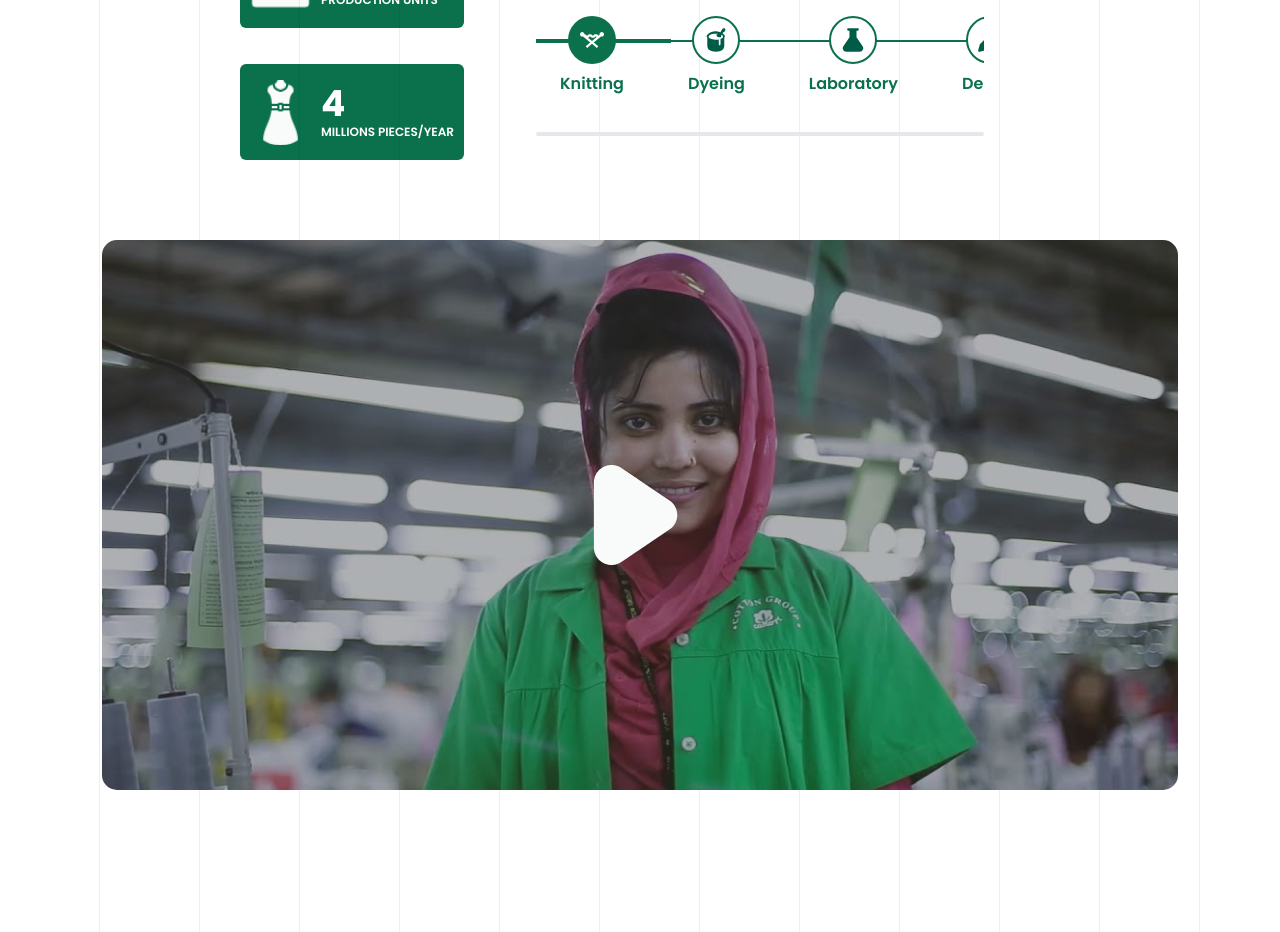
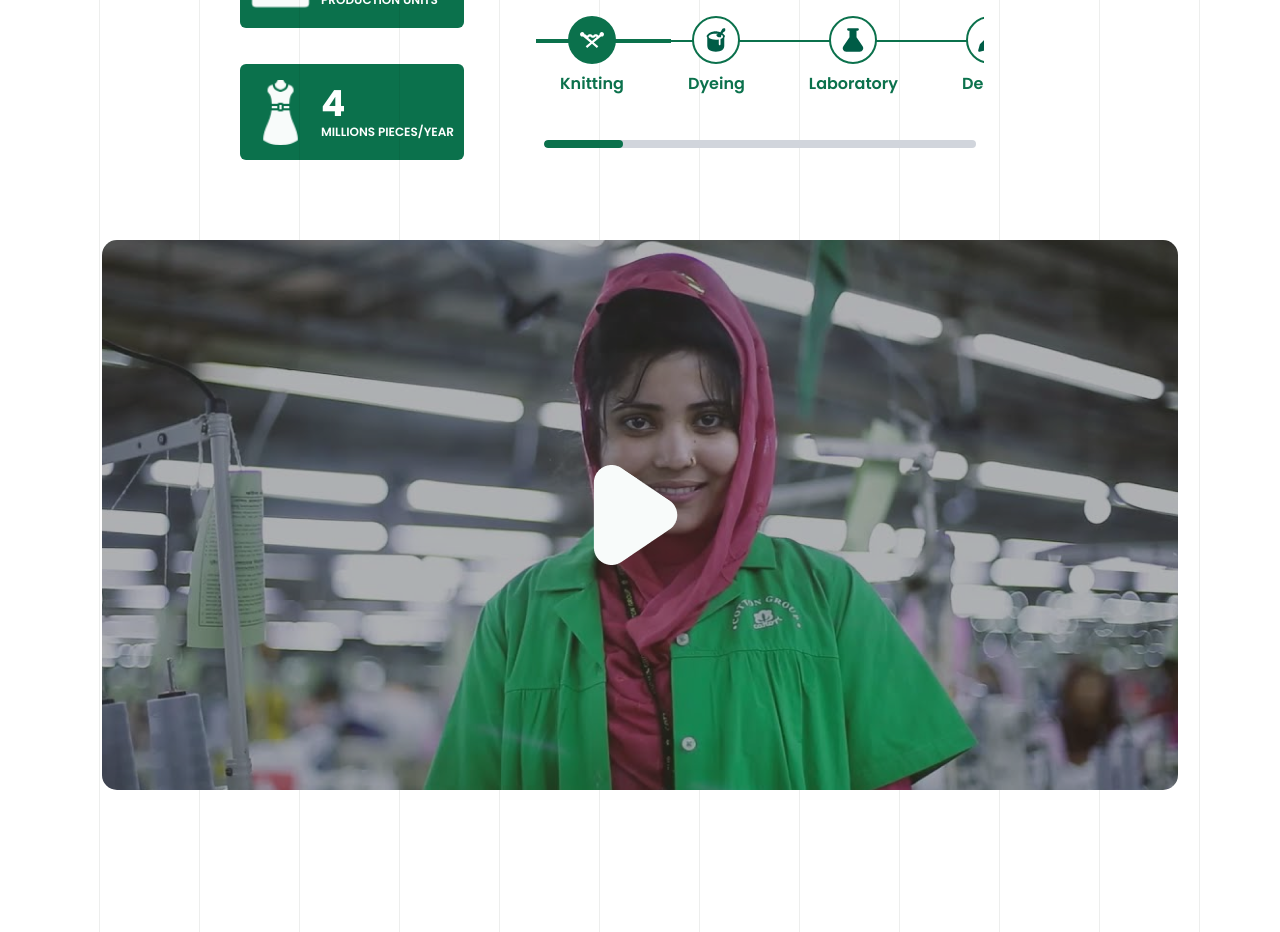
Before and after one commit to cottonSdtNadim/cotton-website-task, a React (Vite) app: page / in a window 1280 px wide. Shown: the part 1600-2532 px from the top of the page. Built offline with nearby package versions, Linux system fonts and the light colour scheme.

Commit message:
dynamically moved progress bar at process flow

```diff
--- a/src/components/ProcessFlow.jsx
+++ b/src/components/ProcessFlow.jsx
@@ -18,6 +18,8 @@ const ProcessFlow = () => {
   const [scrollPercentage, setScrollPercentage] = useState(0);
   const [activeStepIndex, setActiveStepIndex] = useState(0);
   const scrollContainerRef = useRef(null);
+
+  console.log("scrollPercentage in ProcessFlow:", scrollPercentage);
 
   // Define all process steps
   const processSteps = [
@@ -103,11 +105,27 @@ const ProcessFlow = () => {
       </div>
 
       {/* Progress indicator */}
-      <div className="absolute bottom-0 left-0 right-0 flex justify-center">
+      {/* <div className="absolute bottom-0 left-0 right-0 flex justify-center">
         <div className="w-full max-w-md h-1 bg-gray-200 rounded-full overflow-hidden">
           <div
             className="h-full bg-[#0B714C] rounded-full transition-all duration-300"
             style={{ width: `${scrollPercentage}%` }}
+          ></div>
+        </div>
+      </div> */}
+
+      {/* Custom Progress Indicator Bar */}
+      <div className="absolute -bottom-3 left-6 right-6">
+        {/* Full width background line */}
+        <div className="relative w-full h-2 bg-gray-300 rounded-full overflow-hidden">
+          {/* Moving progress fill */}
+          <div
+            className="absolute top-0 left-0 h-2 bg-[#0B714C] rounded-full transition-all duration-300"
+            style={{
+              // width: `${(activeStepIndex / (processSteps.length - 1)) * 100}%`,
+              left: `${(activeStepIndex / processSteps.length) * 100}%`,
+              width: `${(1 / processSteps.length) * 200}%`,
+            }}
           ></div>
         </div>
       </div>
```
Also changed, not shown: src/components/ProcessStep.jsx (line endings or trailing spaces).
